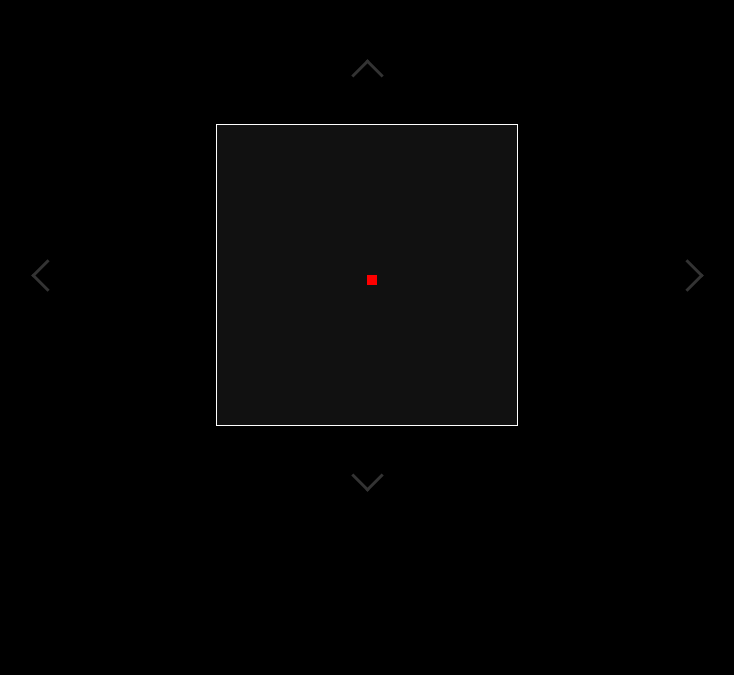
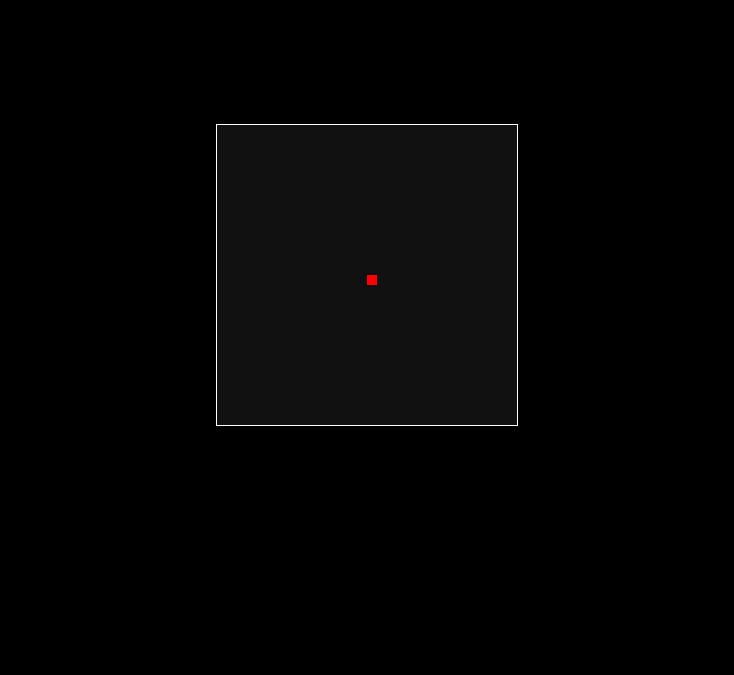
Before and after one commit to russiandrop1/snake-bot-test, a plain HTML site: page index.html in a window 1280 px wide. Shown: the part 125-800 px from the top of the page, without its empty margins (273-1007 px from the left). Drawn offline with Linux system fonts and the light colour scheme.

Commit message:
Update index.html

```diff
--- a/index.html
+++ b/index.html
@@ -8,10 +8,10 @@
 </head>
 <body>
     <div class="controls">
-        <div id="up" class="control-area"><i class="arrow up-arrow"></i></div>
-        <div id="left" class="control-area"><i class="arrow left-arrow"></i></div>
-        <div id="right" class="control-area"><i class="arrow right-arrow"></i></div>
-        <div id="down" class="control-area"><i class="arrow down-arrow"></i></div>
+        <div id="up" class="control-area"></div>
+        <div id="left" class="control-area"></div>
+        <div id="right" class="control-area"></div>
+        <div id="down" class="control-area"></div>
     </div>
     <canvas id="gameCanvas" width="300" height="300"></canvas>
     <script src="snake.js"></script>
```
